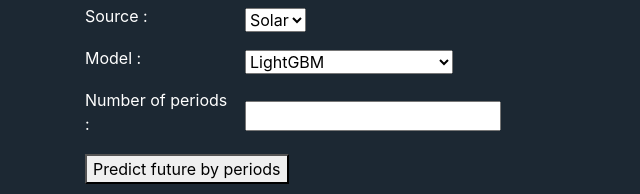
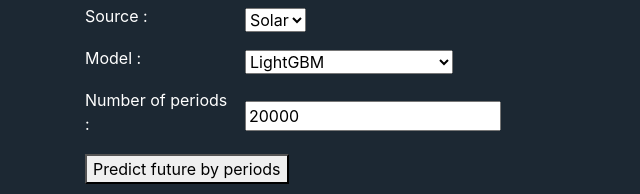
Before and after one commit to TheoDgb/Machine-Learning-Prediction-Interface_SAE-S5, a Flask app: page /energy in a window 1280 px wide. Shown: the part 819-1013 px from the top of the page, without its empty margins (0-640 px from the left). Run offline with Flask 3, Linux system fonts and the light colour scheme; some libraries are stand-ins or nearby versions.

Commit message:
ajout d'un nb de période par défaut

```diff
--- a/templates/energy.html
+++ b/templates/energy.html
@@ -139,7 +139,7 @@
             </div>
             <div class="form-group">
                 <label for="numPeriods">Number of periods :</label>
-                <input type="number" id="numPeriods" name="numPeriods" required>
+                <input type="number" id="numPeriods" name="numPeriods" required value="20000">
             </div>
             <div class="form-group">
                 <button type="button" onclick="makeFuturePredictionByPeriods()">Predict future by periods</button>
```
